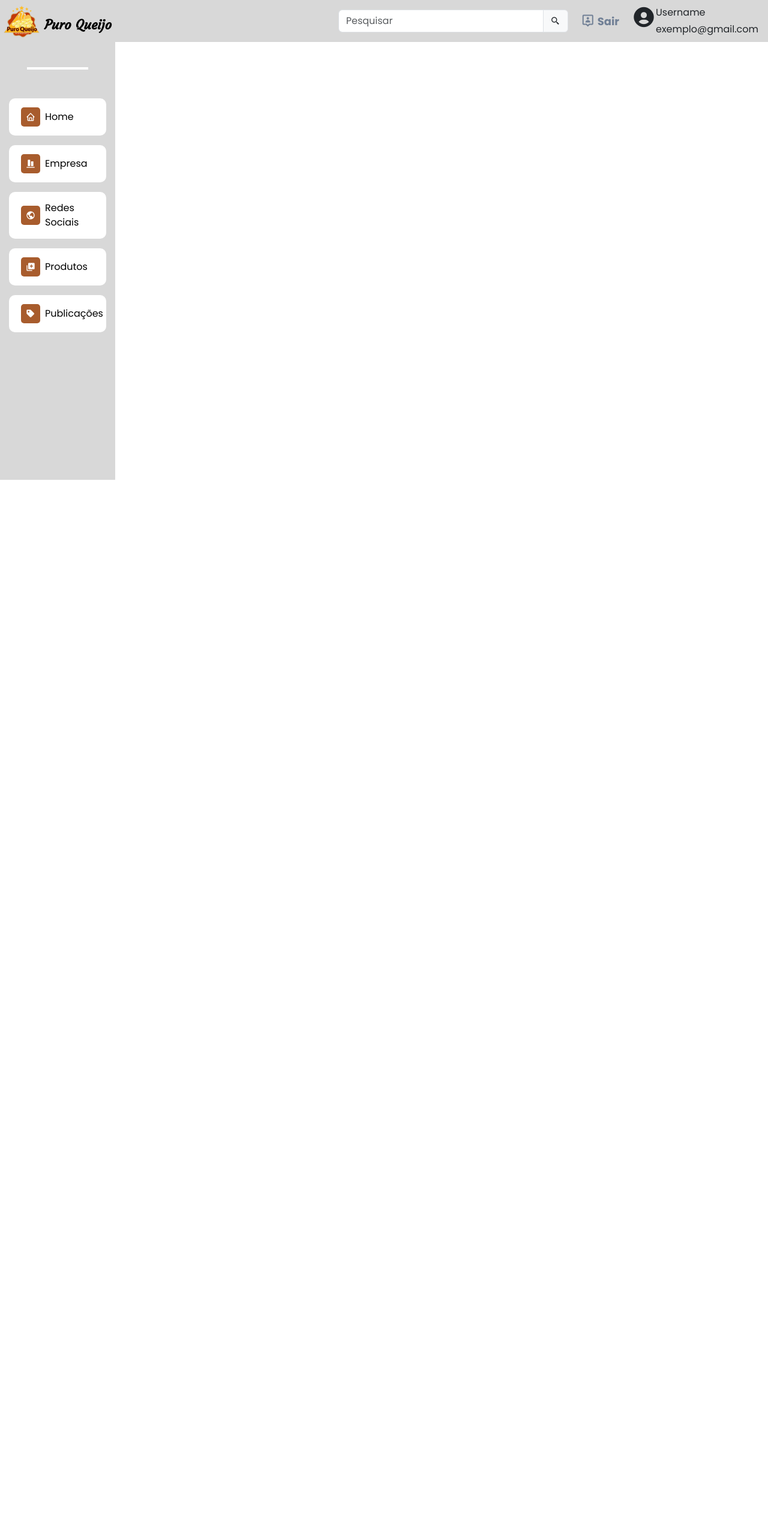
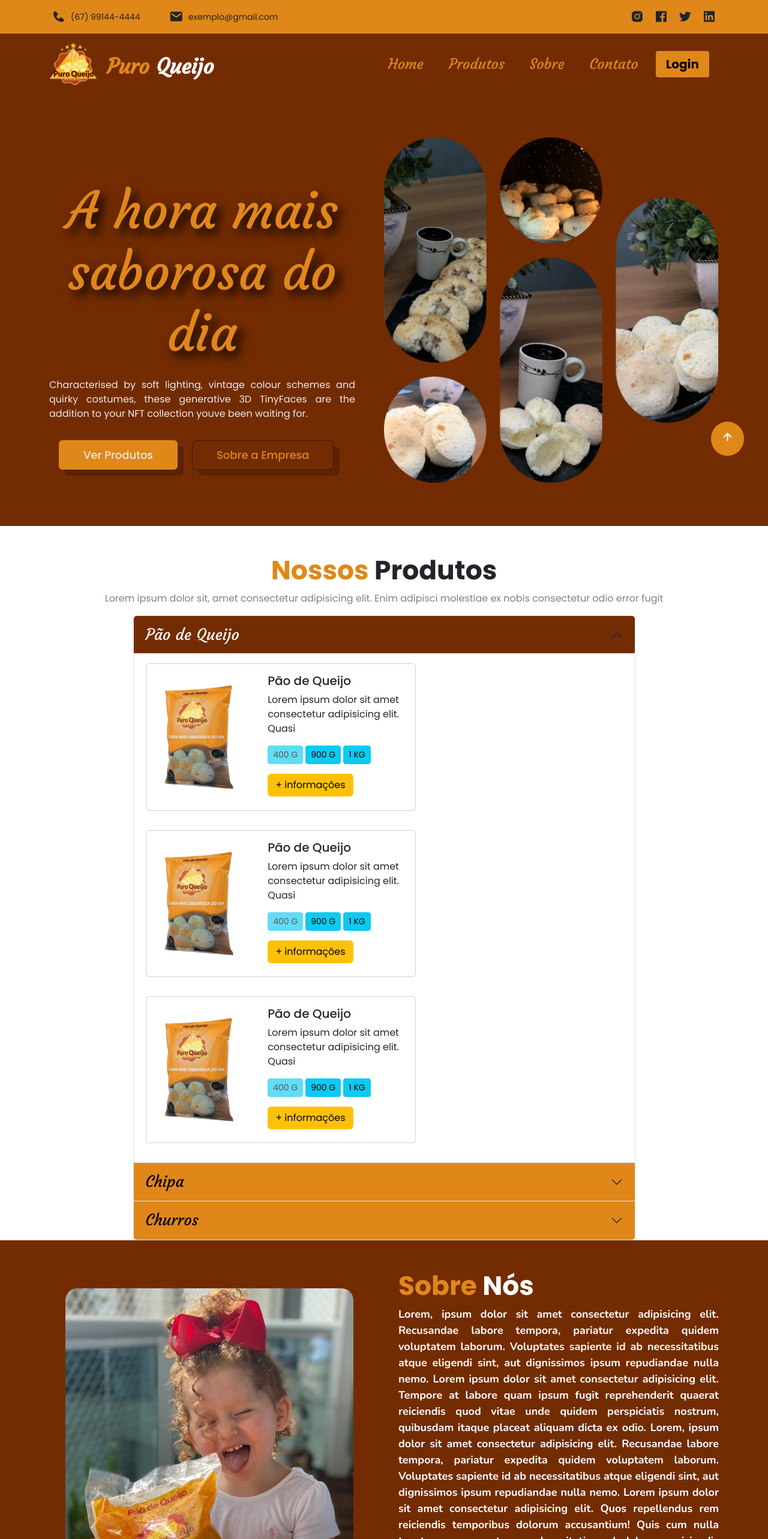
Before and after one commit to devPrates/PuroQueijo, a React (Vite) app: page / in a window 1280 px wide. Shown: the top 2566 px of the page at 60% size. Before the commit the page ends 800 px from the top, so only its background shows below. Built offline with nearby package versions, Linux system fonts and the light colour scheme.

Commit message:
voltando a origem

```diff
--- a/src/pages/App.jsx
+++ b/src/pages/App.jsx
@@ -7,14 +7,19 @@ import Hero from "../components/Hero/Hero"
 import Produtos from "../components/Product/Product"
 import ProdutoTeste from "../components/Product/ProdutoTeste"
 import ScrollToTop from "../components/ScrollToTop/ScrollToTop"
-import Login from "./Login"
-import Admin from "./Admin"
 
 function App() {
 
   return (
     <>
-      <Admin />
+      <Header />
+      <Hero />
+      <Produtos />
+      <Sobre />
+      <Contato />
+      <Footer />
+      <ProdutoTeste />
+      <ScrollToTop />
     </>
   )
 }
```
